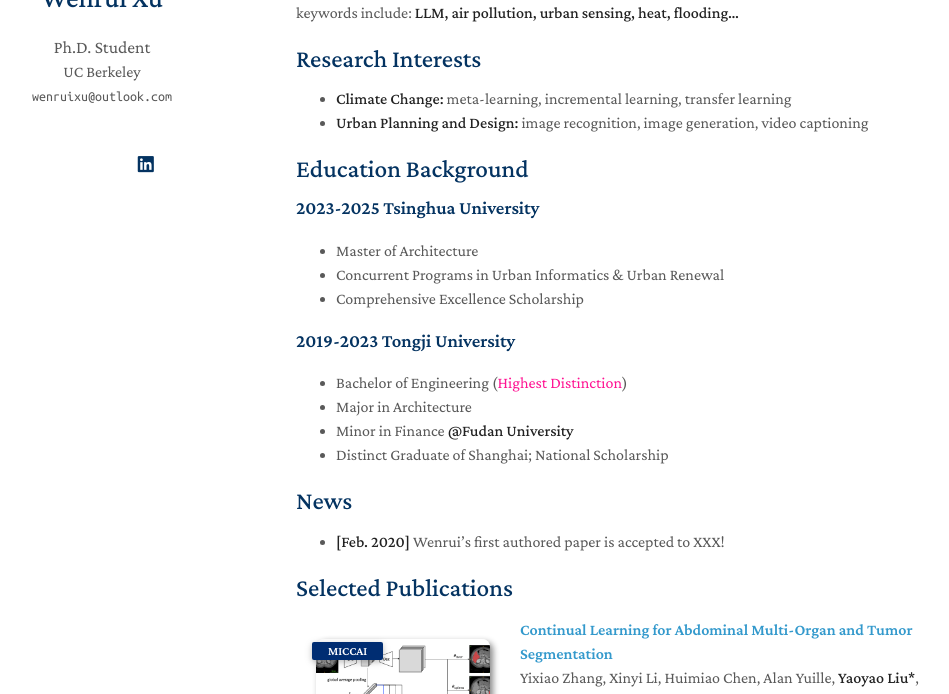
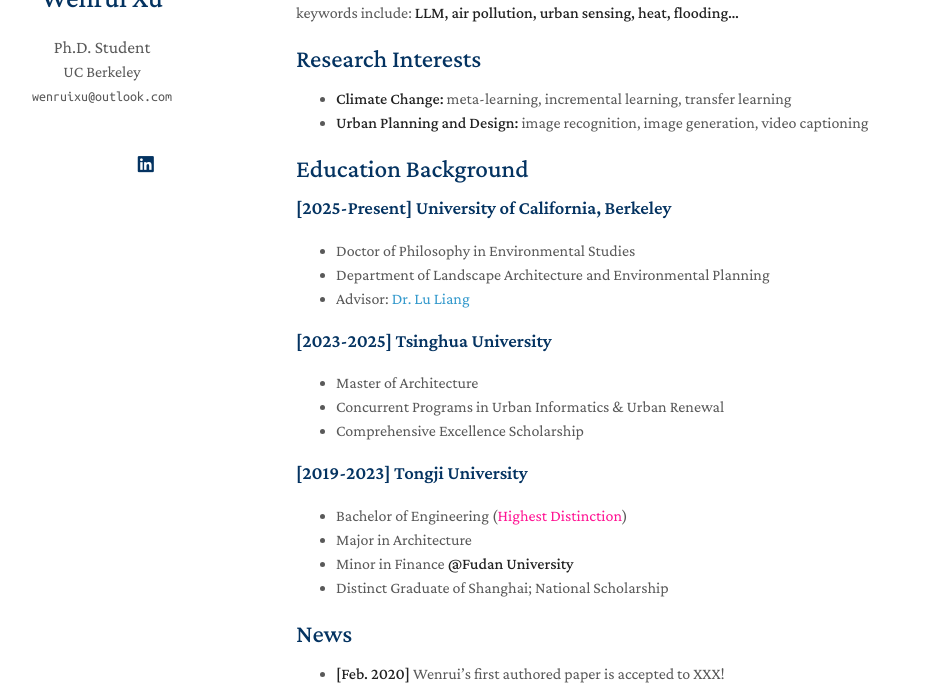
Before and after one commit to ruaruaxu/ruaruaxu.github.io, a Jekyll site: the page built from index.md, in a window 1280 px wide and 900 px high, cut to the strip 206-900 px from the top of the window. Shown: the whole strip, without its empty margins (174-1123 px from the left). Built offline with Jekyll 4.4.1, drawn with Linux system fonts in a browser that asks for light colours; a style sheet for code colours, icons or effects is not loaded; our own code applies the rules of GitHub Pages for plain Markdown files.

Commit message:
Update index.md

```diff
--- a/index.md
+++ b/index.md
@@ -18,13 +18,19 @@
 
 ## Education Background
 
-### 2023-2025  Tsinghua University
+### [2025-Present] University of California, Berkeley
+
+- Doctor of Philosophy in Environmental Studies
+- Department of Landscape Architecture and Environmental Planning
+- Advisor: [Dr. Lu Liang](https://sites.google.com/site/liang3mlab/people/prof-lu-liang)
+
+### [2023-2025] Tsinghua University
 
 - Master of Architecture
 - Concurrent Programs in Urban Informatics & Urban Renewal
 - Comprehensive Excellence Scholarship
 
-### 2019-2023  Tongji University
+### [2019-2023] Tongji University
 
 - Bachelor of Engineering (<font color=DeepPink>Highest Distinction</font>)
 - Major in Architecture
```
